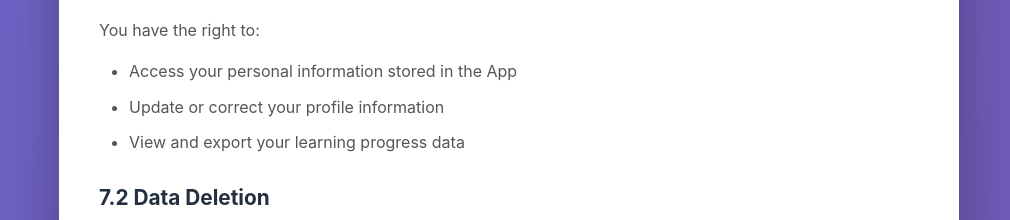
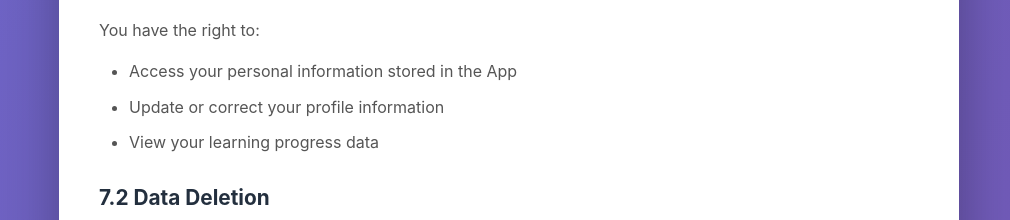
Before and after one commit to intelliiapps/Learn-AWS-Cloud-Practitioner-Privacy-Policy, a plain HTML site: page index.html in a window 1280 px wide. Shown: the part 3681-3901 px from the top of the page, without its empty margins (131-1141 px from the left). Drawn offline with Linux system fonts and the light colour scheme.

Commit message:
Remove 'export' from learning progress data list

```diff
--- a/index.html
+++ b/index.html
@@ -293,7 +293,7 @@
             <ul>
                 <li>Access your personal information stored in the App</li>
                 <li>Update or correct your profile information</li>
-                <li>View and export your learning progress data</li>
+                <li>View your learning progress data</li>
             </ul>
 
             <h3>7.2 Data Deletion</h3>
```
